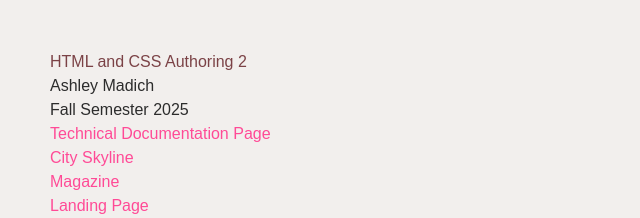
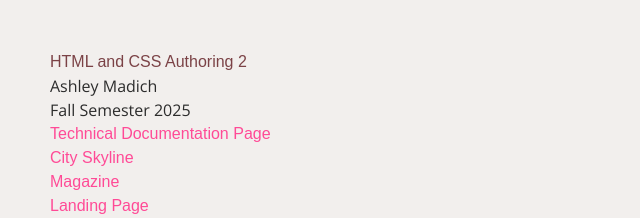
Before and after one commit to madichdesignstudio/mctc-html2, a plain HTML site: page index.html in a window 1280 px wide. Shown: the top 218 px of the page, 0-640 px from the left. Drawn offline with nearby package versions, Linux system fonts and the light colour scheme; files that its build step writes are made by us from their sources.

Commit message:
Update style.css

```diff
--- a/css2/style.css
+++ b/css2/style.css
@@ -80,7 +80,7 @@ a {
   }
 }
 
-  .opensans-text {
+  h3 {
   font-family: "Open Sans", sans-serif;
   font-optical-sizing: auto;
   font-weight: <weight>;
```
